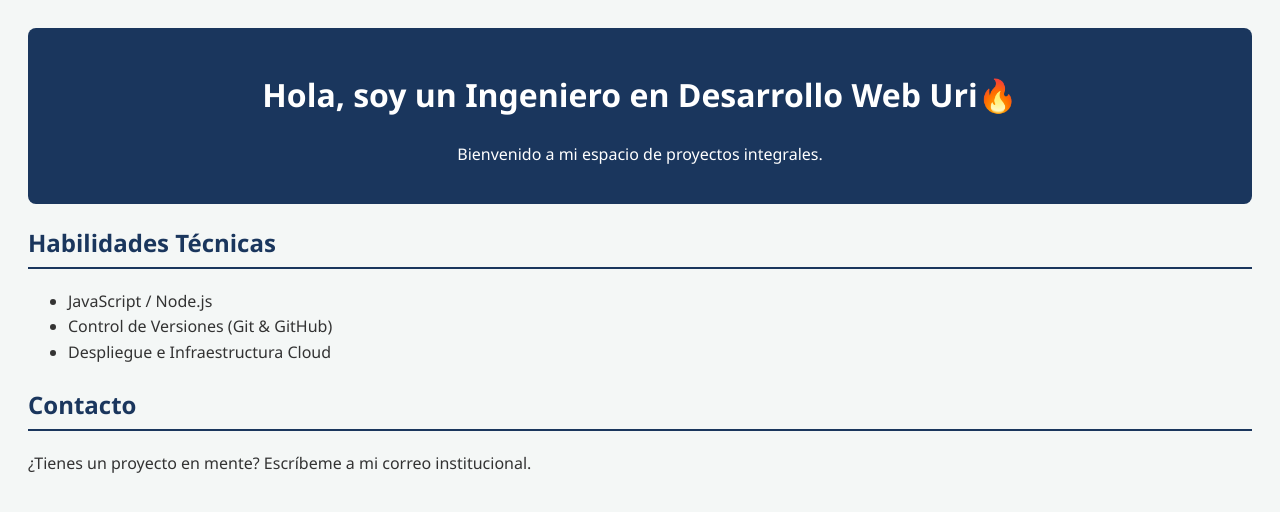
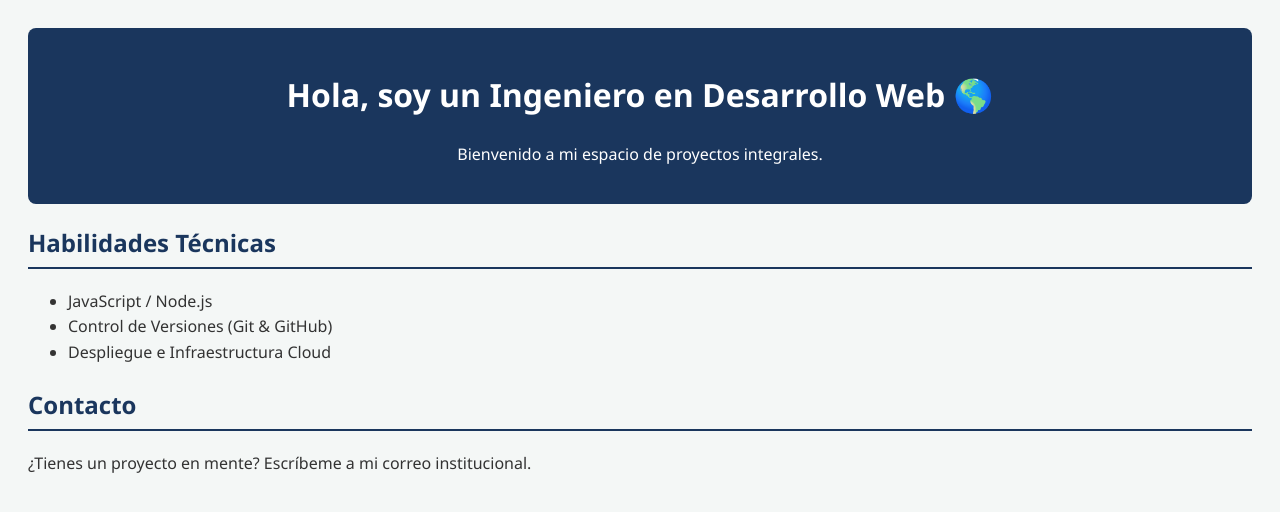
Before and after one commit to URISEXX/portafolio-profesional, a plain HTML site: page index.html in a window 1280 px wide. Drawn offline with Linux system fonts and the light colour scheme.

Commit message:
Update header greeting with new emoji

```diff
--- a/index.html
+++ b/index.html
@@ -8,7 +8,7 @@
 </head>
 <body>
     <header>
-    <h1>Hola, soy un Ingeniero en Desarrollo Web Uri🔥</h1>
+    <h1>Hola, soy un Ingeniero en Desarrollo Web 🌎</h1>
     <p>Bienvenido a mi espacio de proyectos integrales.</p>
     </header>
     <main>
```
